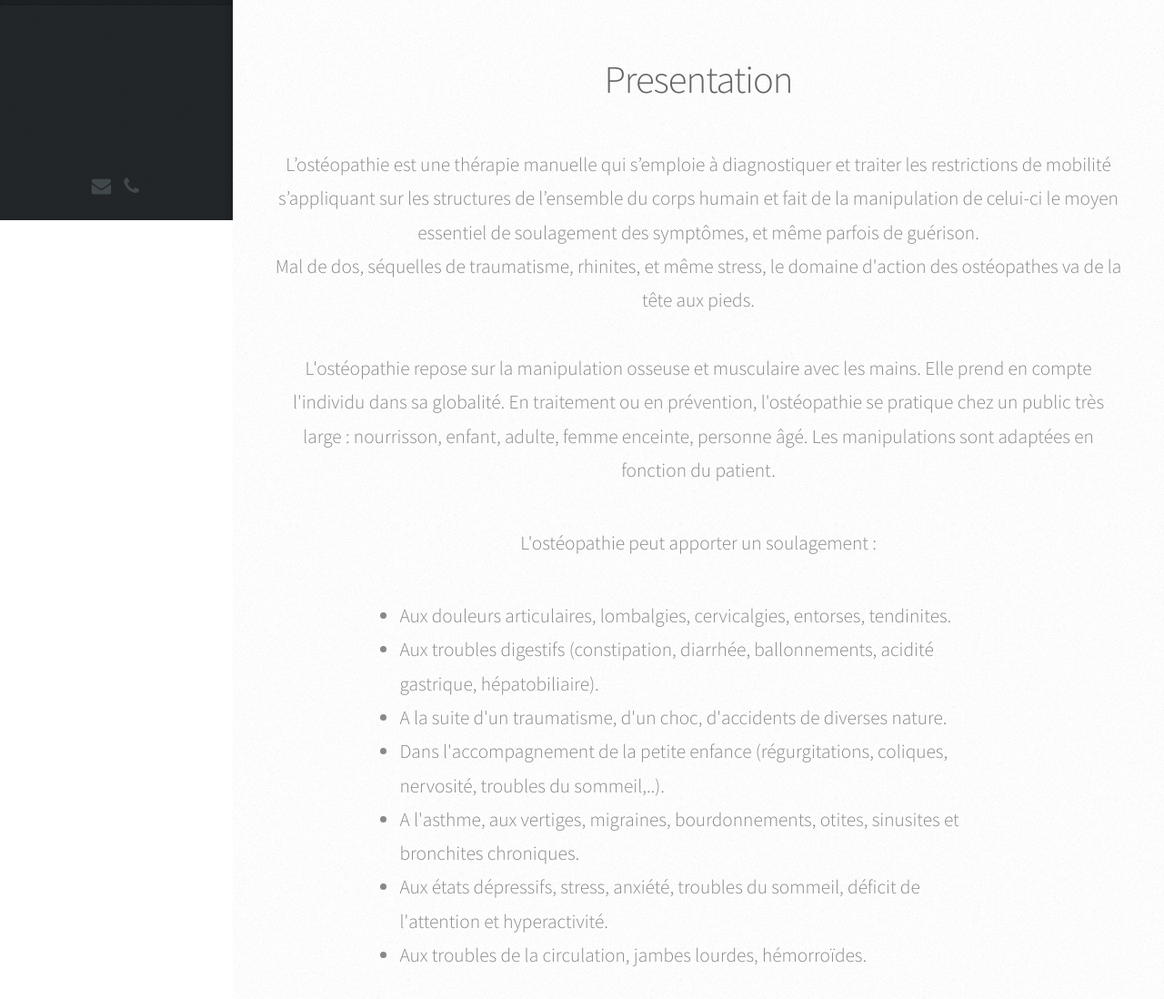
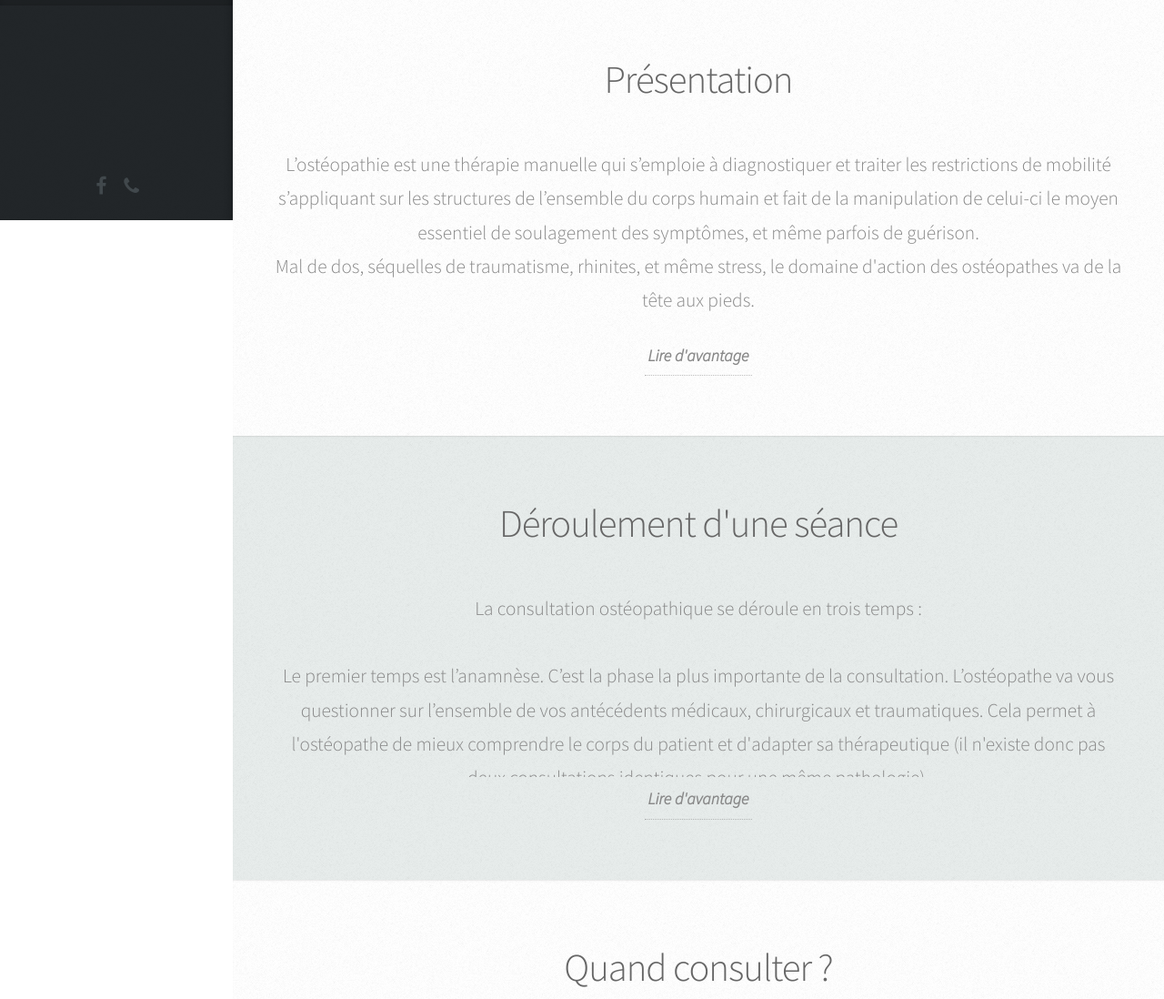
Before and after one commit to roghi-emilie-osteopathe/roghi-emilie-osteopathe.github.io, a plain HTML site: page index.html in a window 1280 px wide. Shown: the part 558-1656 px from the top of the page at 91% size. Drawn offline with Linux system fonts and the light colour scheme; some packages are replaced by stand-ins of ours.

Commit message:
reduce long paragraph

```diff
--- a/assets/override/main.css
+++ b/assets/override/main.css
@@ -4,3 +4,24 @@ ul.enum {
   padding-right: 15%;
   text-align: left;
 }
+
+p.light_background {
+  font-weight: bold;
+}
+.read-more {
+   cursor: pointer;
+   display: inline-block;
+   font-weight: bold;
+   font-style: italic;
+   font-size: 18px;
+   padding: 3px;
+   margin: 2px;
+}
+
+.short{
+  height: 20ex;
+  overflow: hidden;
+}
+
+.full{
+}
--- /dev/null
+++ b/assets/override/main.js
@@ -0,0 +1,21 @@
+$(document).ready(function(){
+  $(".container .article").each(function(){
+    $(this).parent().append("<a href='#' class='read-more'>Lire d'avantage</a>");
+    $(this).addClass("short");
+  });
+  $(".container .read-more").click(function(){
+      var $elem = $(this).parent().find(".article");
+            if($elem.hasClass("short"))
+            {
+                $elem.removeClass("short").addClass("full");
+                $(this).html("Lire moins");
+            }
+            else
+            {
+                $elem.removeClass("full").addClass("short");
+                $(this).html("Lire d'avantage");
+
+            }
+            return false;
+        });
+  });
--- a/index.html
+++ b/index.html
@@ -89,7 +89,7 @@
 							-->
 							<ul>
 								<li><a href="#top" id="top-link" class="skel-layers-ignoreHref"><span class="icon fa-home">Introduction</span></a></li>
-								<li><a href="#presentation" id="presentation-link" class="skel-layers-ignoreHref"><span class="icon fa-th">Presentation</span></a></li>
+								<li><a href="#Présentation" id="Présentation-link" class="skel-layers-ignoreHref"><span class="icon fa-th">Présentation</span></a></li>
 								<li><a href="#session" id="session-link" class="skel-layers-ignoreHref"><span class="icon fa-user">Séance</span></a></li>
 								<li><a href="#when" id="when-link" class="skel-layers-ignoreHref"><span class="icon fa-question">Quand consulter</span></a></li>
 								<li><a href="#about" id="about-link" class="skel-layers-ignoreHref"><span class="icon fa-smile-o">A propos de moi</span></a></li>
@@ -110,7 +110,8 @@
 							<li><a href="#" class="icon fa-github"><span class="label">Github</span></a></li>
 							<li><a href="#" class="icon fa-dribbble"><span class="label">Dribbble</span></a></li>
 -->
-							<li><a href="mailto:contact@emilie-roghi-osteopathe.fr" class="icon fa-envelope"><span class="label">Email</span></a></li>
+                            <li><a href="https://www.facebook.com/roghi.emilie.osteopathe.paris.fr/" class="icon fa-facebook" style="-webkit-tap-highlight-color: rgba(0, 0, 0, 0);"><span class="label">Facebook</span></a></li>
+							<!--<li><a href="mailto:contact@emilie-roghi-osteopathe.fr" class="icon fa-envelope"><span class="label">Email</span></a></li> -->
 							<li><a href="tel:0646752530" class="icon fa-phone"><span class="label">06.46.75.25.30</span></a></li>
 						</ul>
 
@@ -128,7 +129,7 @@
 							<header>
                                 <h2 class="alt">Emilie ROGHI, <br />
                                     Ostéopathe diplomée d'Ostéopathie (D.O)</h2>
-								<p>Je propose sur ce site une courte présentation de l'Ostéopathie,<br />
+								<p class="light_background">Je propose sur ce site une courte présentation de l'Ostéopathie,<br />
 								ainsi que des prestations que je propose dans ce domaine.</p>
 							</header>
 
@@ -140,19 +141,18 @@
 					</section>
 
 				<!-- Portfolio -->
-					<section id="presentation" class="five">
+					<section id="Présentation" class="five">
 						<div class="container">
 
 							<header>
-								<h2>Presentation</h2>
+								<h2>Présentation</h2>
 							</header>
+                <div class="article">
                 <p>
 L’ostéopathie est une thérapie manuelle qui s’emploie à diagnostiquer et traiter les restrictions de mobilité s’appliquant sur les structures de l’ensemble du corps humain et fait de la manipulation de celui-ci le moyen essentiel de soulagement des symptômes, et même parfois de guérison.<br/>
 Mal de dos, séquelles de traumatisme, rhinites, et même stress, le domaine d'action des ostéopathes va de la tête aux pieds.<br />
 <br/>
 L'ostéopathie repose sur la manipulation osseuse et musculaire avec les mains. Elle prend en compte l'individu dans sa globalité. En traitement ou en prévention, l'ostéopathie se pratique chez un public très large : nourrisson, enfant, adulte, femme enceinte, personne âgé. Les manipulations sont adaptées en fonction du patient. </br>
-                </p>
-                <p>
 L'ostéopathie peut apporter un soulagement :
 </p>
 <ul class="enum">
@@ -167,6 +167,7 @@ L'ostéopathie peut apporter un soulagement :
 <p>
 Par ailleurs, il faut savoir que l'ostéopathie, à titre préventif apporte des réponses aux sportifs, aux enfants, aux personnes âgées, etc. dans leur quête d'un équilibre quotidien.
 </p>
+</div>
                         </div>
                     </section>
                     <section id="session" class="four">
@@ -174,6 +175,7 @@ Par ailleurs, il faut savoir que l'ostéopathie, à titre préventif apporte des
                         <header>
                           <h2>Déroulement d'une séance</h2>
                         </header>
+                <div class=article>
                         <p>
 La consultation ostéopathique se déroule en trois temps :<br/>
 <br/>
@@ -207,6 +209,7 @@ Une consultation ostéopathique dure trois quarts d'heure à une heure.<br/>
 A la fin de la consultation, il se peut que le patient se sente fatiguer et que certaines douleurs qu'il ne connaisse pas apparaissent ; c'est la réadaptation du corps et cela est parfaitement normal.<br/>
 Après une séance d'ostéopathie il ne faut pas faire d'exercice sportif pendant 48h pour ne pas perturber la bonne auto-guérison du corps sur laquelle se repose la philosophie ostéopathique.<br/>
                         </p>
+                        </div>
                       </div>
                     </section>
 
@@ -215,6 +218,7 @@ Après une séance d'ostéopathie il ne faut pas faire d'exercice sportif pendan
                             <header>
                                 <h2> Quand consulter ? </h3>
                             </header>
+                <div class="article">
                             <p> Il est recommandé de consulter un ostéopathe si vous présentez les symptomes suivants. </p>
                           <div class="row">
                             <div class="6u 12u$(mobile)">
@@ -410,6 +414,7 @@ Après une séance d'ostéopathie il ne faut pas faire d'exercice sportif pendan
                               </div>
                               </article>
                               </div>
+                          </div>
 						</div>
 <header>
 					</section>
@@ -550,6 +555,7 @@ La liste des mutuelles qui prennent en charge l'ostépathie est consultable depu
 			<script src="assets/js/util.js"></script>
 			<!--[if lte IE 8]><script src="assets/js/ie/respond.min.js"></script><![endif]-->
 			<script src="assets/js/main.js"></script>
+			<script src="assets/override/main.js"></script>
 
 	</body>
 </html>
```
Also changed, not shown: assets/css/main.css (line endings or trailing spaces), images/banner_grey.jpg (added), 1 other file.
